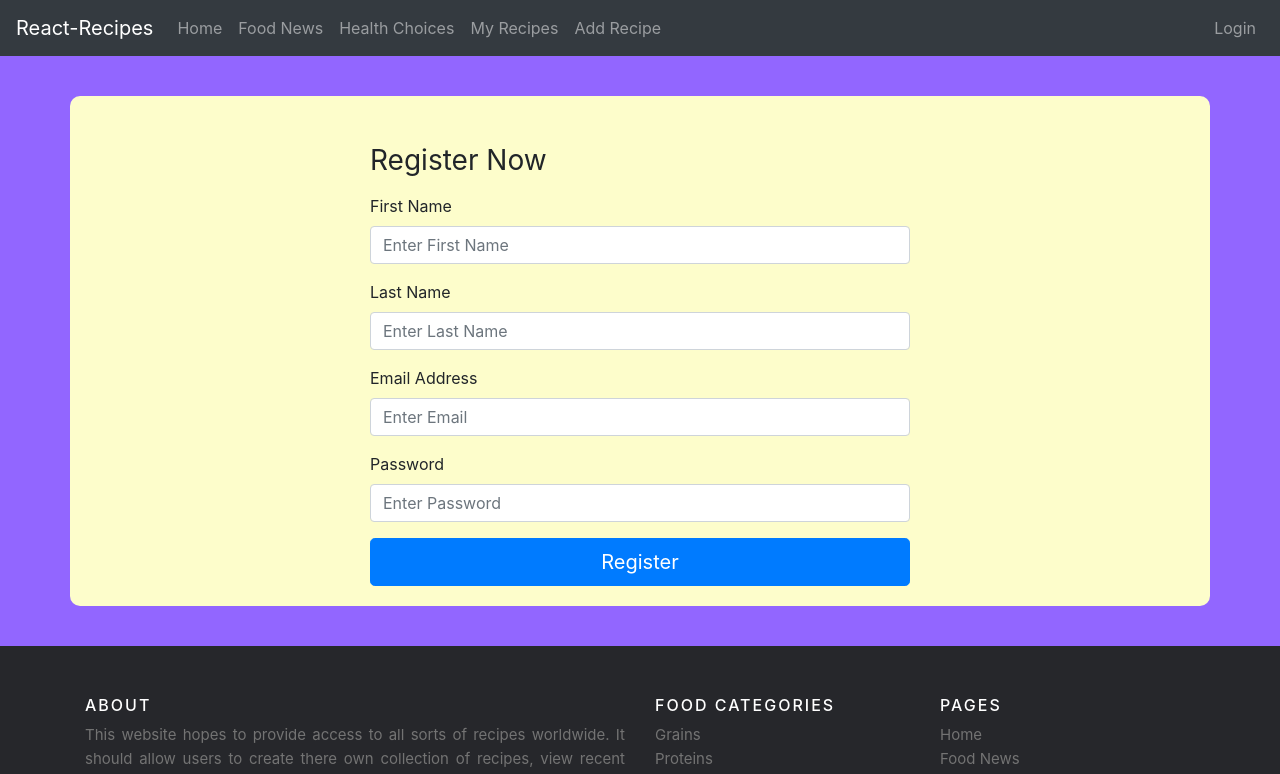
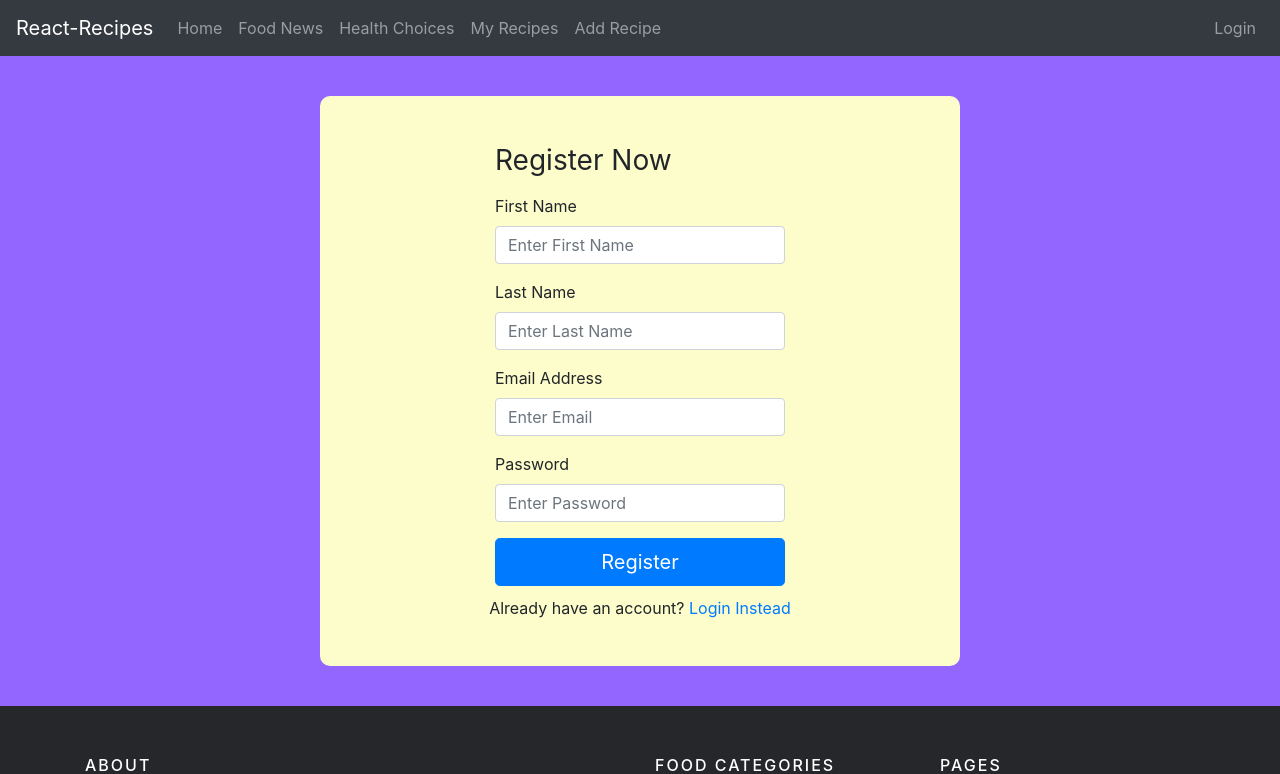
Before and after one commit to Dev-Santos/FinalWebProject-React, a React (Create React App) app: page /register in a window 1280 px wide. Shown: the top 774 px of the page. Built offline with nearby package versions, Linux system fonts and the light colour scheme.

Commit message:
fixed some styling

```diff
--- a/src/components/Register.js
+++ b/src/components/Register.js
@@ -85,6 +85,7 @@ class Register extends React.Component {
 
                     </div>
                 </div>
+                <p className="signup" >Already have an account? <a href="/login">Login Instead</a></p>
             </div>
         )
     }
--- a/src/css/login.css
+++ b/src/css/login.css
@@ -8,6 +8,7 @@
 .form {
     border-radius: 10px;
     display: block;
+    width: 50%;
     margin-top: 40px;
     margin-bottom: 40px;
     background-color: rgb(253, 253, 203);
@@ -15,4 +16,5 @@
 
 .signup {
     padding: 10px;
+    text-align: center;
 }
```
